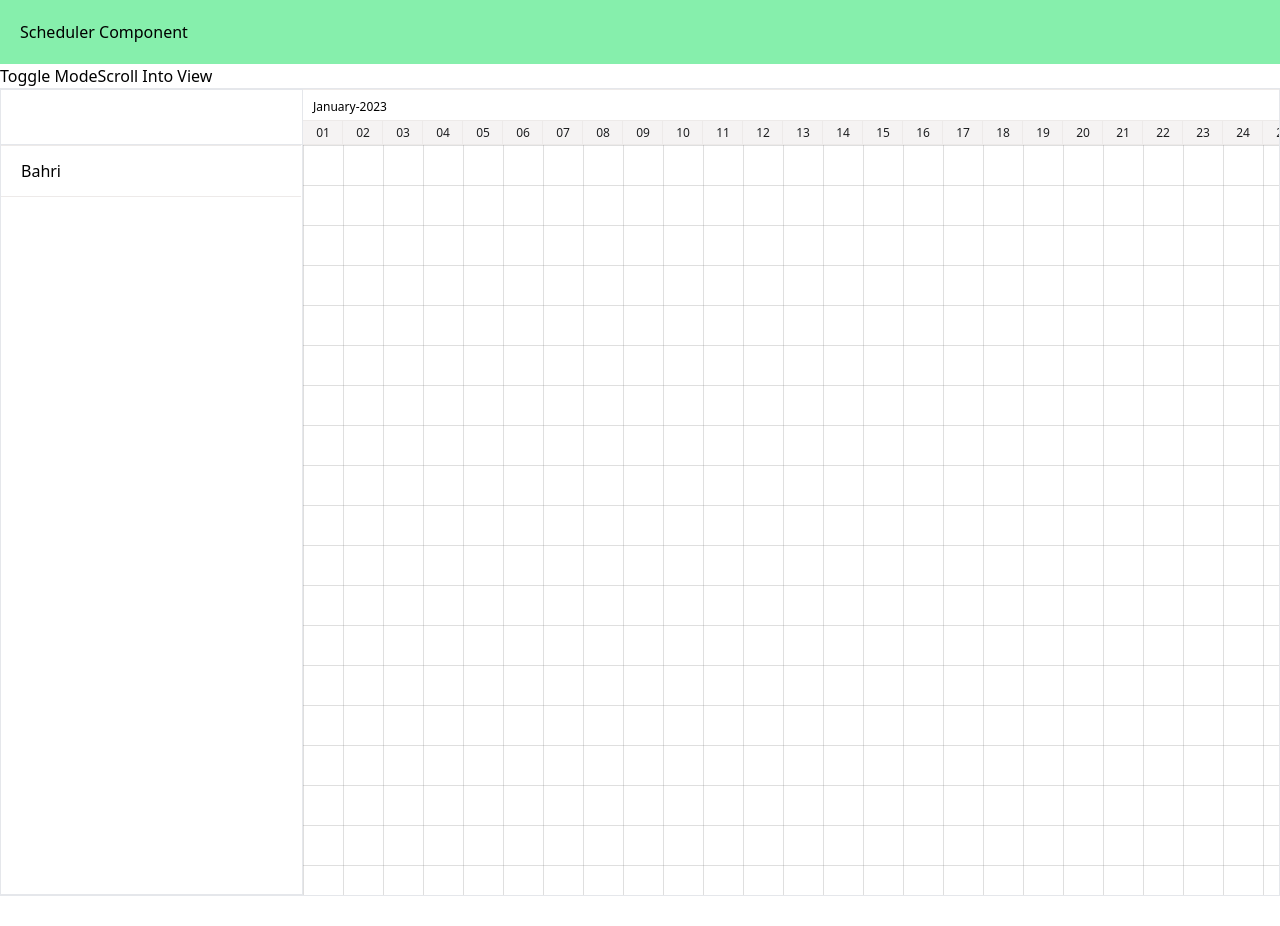
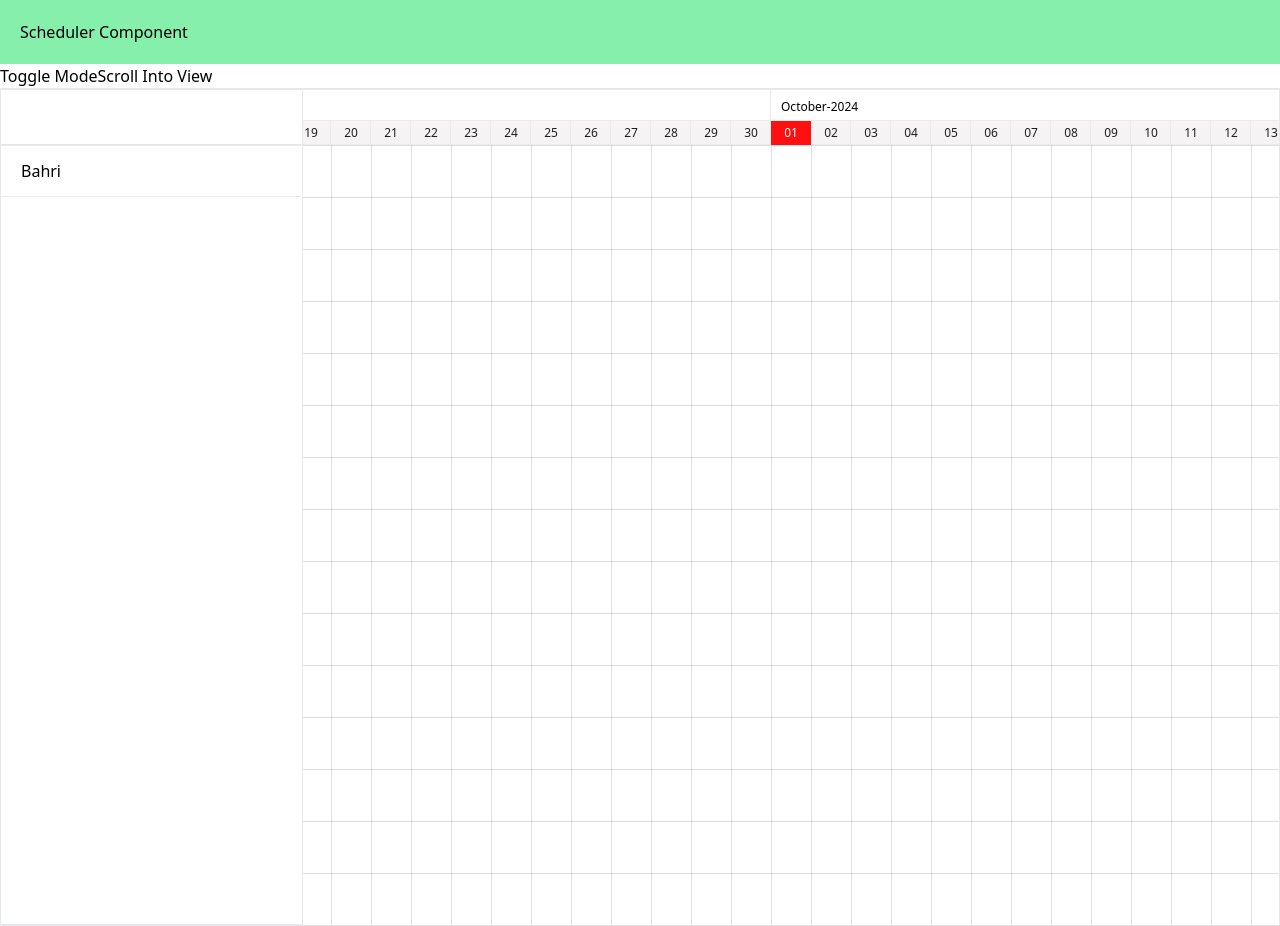
Before and after one commit to adarshquinoid/scheduler, a React (Create React App) app: page / in a window 1280 px wide. Before the commit the page ends 896 px from the top, so only its background shows below. Built offline with nearby package versions, Linux system fonts and the light colour scheme.

Commit message:
dummy cols implementation

```diff
--- a/src/scheduler/components/Calendar/index.tsx
+++ b/src/scheduler/components/Calendar/index.tsx
@@ -35,7 +35,7 @@ const Calandar = forwardRef<CalendarRef, CalendarProps>(
 
     useImperativeHandle(ref, () => ({
       loadNext: () => {
-        return;
+
         setLoadedYears((currentYears) => {
           const newYears = [...currentYears];
           newYears.push(newYears[newYears.length - 1] + 1);
@@ -43,7 +43,7 @@ const Calandar = forwardRef<CalendarRef, CalendarProps>(
         });
       },
       loadPrevious: () => {
-        return;
+
         setLoadedYears((currentYears) => {
           const newYears = [...currentYears];
           newYears.unshift(newYears[0] - 1);
--- a/src/scheduler/components/Calendar/sections/yearView/DateRenderer.tsx
+++ b/src/scheduler/components/Calendar/sections/yearView/DateRenderer.tsx
@@ -1,4 +1,9 @@
-import React, { forwardRef, useEffect, useImperativeHandle, useRef } from "react";
+import React, {
+  forwardRef,
+  useEffect,
+  useImperativeHandle,
+  useRef,
+} from "react";
 import {
   CalendarColumnType,
   DateRendererProps,
@@ -20,9 +25,9 @@ const DateRenderer = forwardRef<DateRendererRef, DateRendererProps>(
     useImperativeHandle(ref, () => ({
       onClick: () => {},
     }));
-    useEffect(()=>{
-      // navigateToToday()
-    },[])
+    useEffect(() => {
+      navigateToToday();
+    }, []);
     return (
       <div className="flex h-[24px]">
         {Object.keys(datesByYear).map((yr: any) => (
@@ -40,20 +45,19 @@ const DateRenderer = forwardRef<DateRendererRef, DateRendererProps>(
                     color: day.isCurrentDay
                       ? styles.currentDayIndicatorColor
                       : styles.dayColHeaderColor,
-                      borderColor:day.isCurrentDay?styles.currentDayColHeaderBorderColor:styles.dayColHeaderBorderColor
+                    borderColor: day.isCurrentDay
+                      ? styles.currentDayColHeaderBorderColor
+                      : styles.dayColHeaderBorderColor,
                   }}
                 >
-
-
-                  {day.isCurrentDay? (
+                  {day.isCurrentDay ? (
                     <div
                       className="h-6 w-10 flex items-center justify-center text-[12px] leading-[14px] font-normal"
                       ref={currentDayRef}
                     >
-
                       {dayjs(day.date).format("DD")}
                     </div>
-                            ):(
+                  ) : (
                     <div className="h-6 w-10 flex items-center justify-center text-[12px] leading-[14px] font-normal">
                       {dayjs(day.date).format("DD")}
                     </div>
--- a/src/scheduler/components/Calendar/sections/yearView/DateYearBody.tsx
+++ b/src/scheduler/components/Calendar/sections/yearView/DateYearBody.tsx
@@ -26,6 +26,7 @@ const DateYearBody = forwardRef<DateYearBodyRef, DateYearBodyProps>(
       navigateToday: () => {},
     }));
     const gridSize = styles.dayColWidth;
+    const gridHeight = styles.dayColHeight;
     return (
       <svg
         width={flattenedDates.length * gridSize}
@@ -52,11 +53,11 @@ const DateYearBody = forwardRef<DateYearBodyRef, DateYearBodyProps>(
           <pattern
             id="smallGrid"
             width={gridSize}
-            height={gridSize}
+            height={gridHeight}
             patternUnits="userSpaceOnUse"
           >
             <path
-              d={`M ${gridSize} 0 L 0 0 0 ${gridSize}`}
+              d={`M ${gridSize} 0 L 0 0 0 ${gridHeight}`}
               fill="none"
               stroke="gray"
               strokeWidth="0.5"
@@ -65,12 +66,12 @@ const DateYearBody = forwardRef<DateYearBodyRef, DateYearBodyProps>(
           <pattern
             id="grid"
             width={gridSize * 5}
-            height={gridSize * 5}
+            height={gridHeight * 5}
             patternUnits="userSpaceOnUse"
           >
             <rect
               width={gridSize * 5}
-              height={gridSize * 5}
+              height={gridHeight * 5}
               fill="url(#smallGrid)"
             />
             {/* <path
--- a/src/scheduler/helpers/constants.ts
+++ b/src/scheduler/helpers/constants.ts
@@ -15,7 +15,7 @@ export const Months = {
 export const dateFormat="DD-MM-YYYY"
 export const styles = {
   dayColWidth: 40,
-  dayColHeight:50,
+  dayColHeight:52,
   dayColHolidayBG:"#F5F3F3",
   dayColHeaderBG:"#F5F3F3",
   dayColHeaderColor:"#1E1F21",
```
Lines whose indentation alone changed are shown as unchanged.
